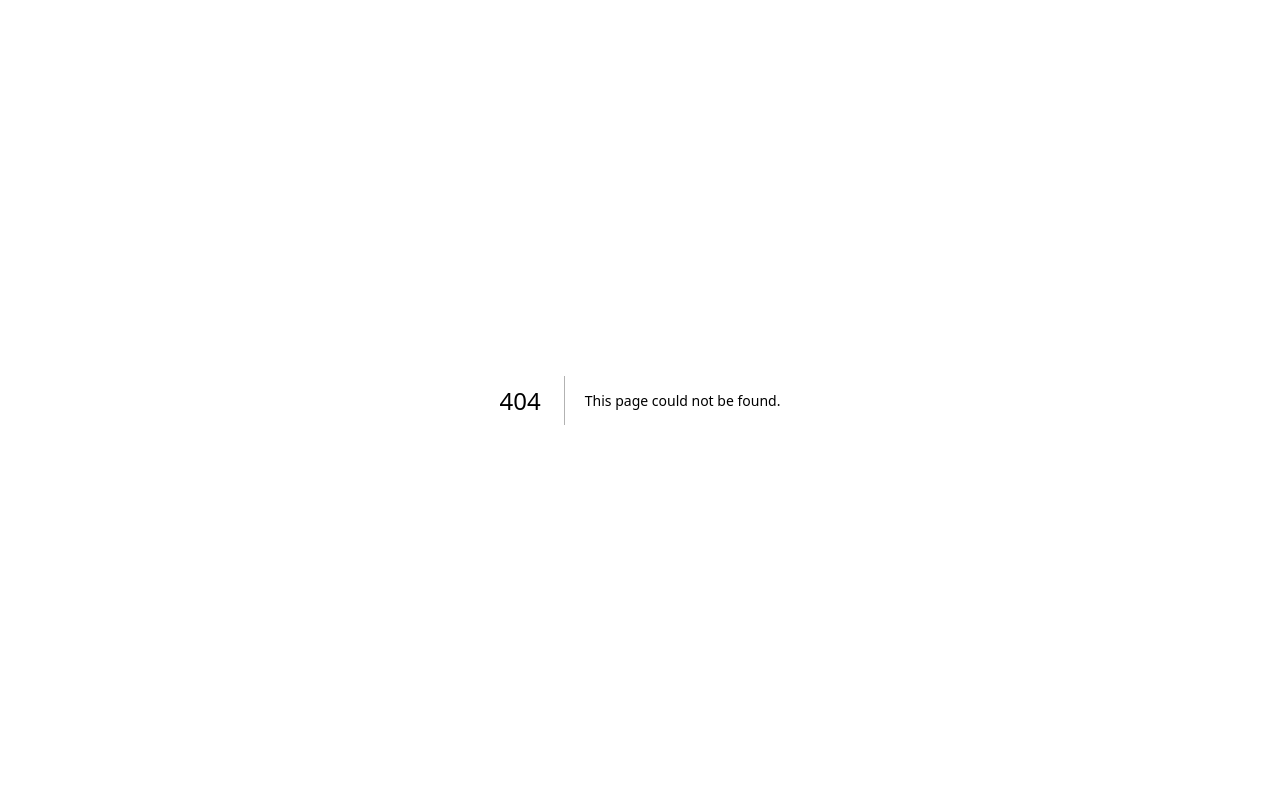
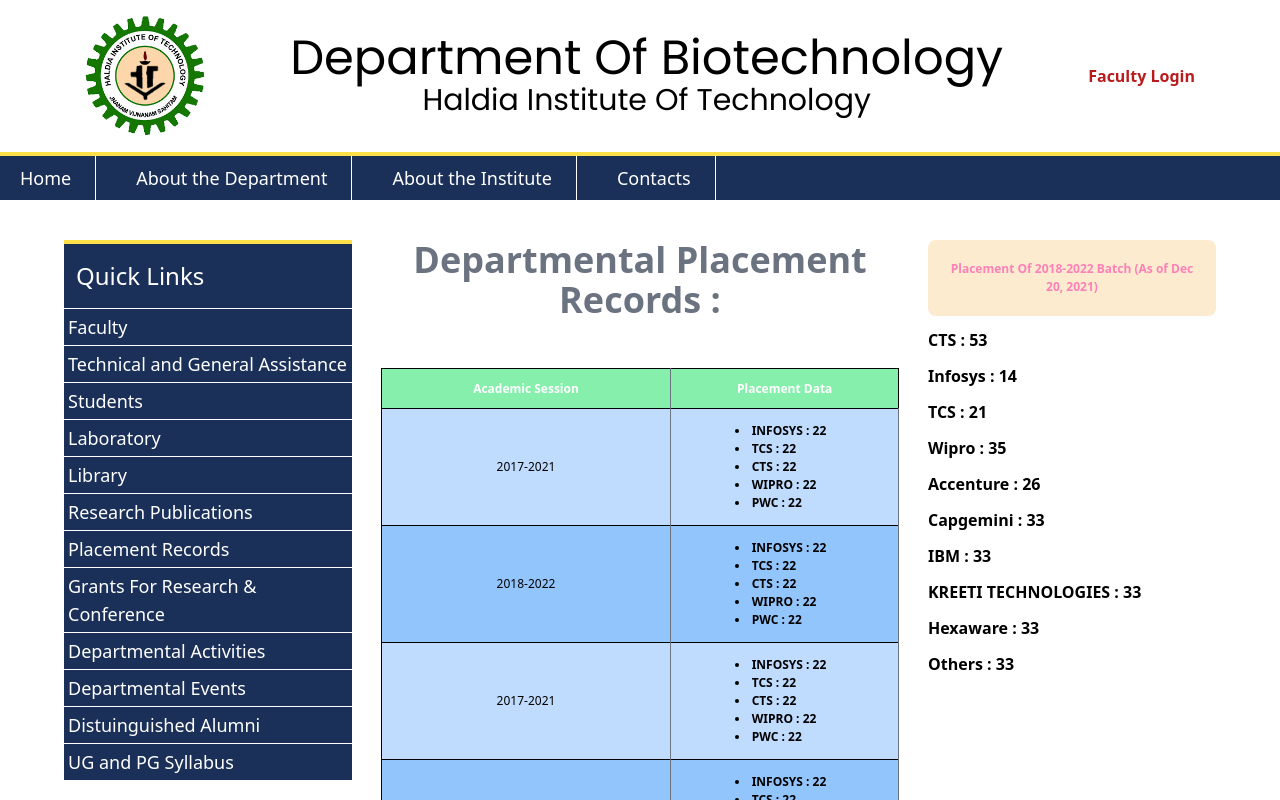
Before and after one commit to ratulbmg/bt-website, a Next.js app: page /placements in a window 1280 px wide. Before the commit this address had no page. Shown: the top 800 px of the page. Built offline with nearby package versions, Linux system fonts and the light colour scheme.

Commit message:
Placement Screens And Dropdown Added

```diff
--- a/components/quickLinks.js
+++ b/components/quickLinks.js
@@ -1,21 +1,71 @@
-import React from 'react'
+import React, { useState } from 'react'
 import { useRouter } from 'next/router'
 
 const QuickLinks = () => {
   const router=useRouter()
 
+  const [showStudentsDropdown,setShowStudentDropdown]=useState(false)
+  const [showLibraryDropdown,setShowLibraryDropdown]=useState(false)
+  const [showDADropdown,setShowDADropdown]=useState(false)
+
   return (
-    <div className="bg-[#1b3058] text-white border-t-4 border-yellow-300 w-1/4 h-[510px]">
+    <div className="bg-[#1b3058] text-white border-t-4 border-yellow-300 w-1/4 h-min">
           <p className="text-2xl py-4 pl-3 border-b border-white">Quick Links</p>
           <p className="text-lg p-1 border-b cursor-pointer border-white hover:text-yellow-300 duration-1000" onClick={()=>{router.push("/faculty")}}>Faculty</p>
           <p className="text-lg p-1 border-b cursor-pointer border-white hover:text-yellow-300 duration-1000" onClick={()=>{router.push("/teacherAndGeneralAssistance")}}>Technical and General Assistance</p>
-          <p className="text-lg p-1 border-b cursor-pointer border-white hover:text-yellow-300 duration-1000" onClick={()=>{router.push("/faculty")}}>Students <i className="fa-solid fa-chevron-right text-base text-gray-600"></i></p>
+          <p className="text-lg p-1 border-b cursor-pointer border-white hover:text-yellow-300 duration-1000" onClick={()=>{setShowStudentDropdown(!showStudentsDropdown)}}>
+            Students
+            <i className="fa-solid fa-chevron-right text-base text-gray-600"></i>
+
+            {showStudentsDropdown&&<div className='mt-3'><div className='bg-[#fdebd0] text-black w-[95%] text-[15px] mx-auto mb-2'>
+              <p className='pl-5'>List</p>
+            </div></div>}
+
+          </p>
           <p className="text-lg p-1 border-b cursor-pointer border-white hover:text-yellow-300 duration-1000" onClick={()=>{router.push("/laboratory")}}>Laboratory</p>
-          <p className="text-lg p-1 border-b cursor-pointer border-white hover:text-yellow-300 duration-1000" onClick={()=>{router.push("/faculty")}}>Library <i className="fa-solid fa-chevron-right text-base text-gray-600"></i></p>
+          <p className="text-lg p-1 border-b cursor-pointer border-white hover:text-yellow-300 duration-1000" onClick={()=>{setShowLibraryDropdown(!showLibraryDropdown)}}>
+            Library
+            <i className="fa-solid fa-chevron-right text-base text-gray-600"></i>
+
+
+            {showLibraryDropdown&&<div className='mt-3'>
+            <div className='bg-[#fdebd0] text-black w-[95%] text-[15px] mx-auto mb-2'>
+              <p className='pl-5'>Complementary Books</p>
+            </div>
+            <div className='bg-[#fdebd0] text-black w-[95%] text-[15px] mx-auto mb-2'>
+              <p className='pl-5'>Books Received From Central Library</p>
+            </div>
+            <div className='bg-[#fdebd0] text-black w-[95%] text-[15px] mx-auto mb-2'>
+              <p className='pl-5'>Available Journals</p>
+            </div>
+            </div>}
+
+
+            </p>
           <p className="text-lg p-1 border-b cursor-pointer border-white hover:text-yellow-300 duration-1000" onClick={()=>{router.push("/faculty")}}>Research Publications</p>
-          <p className="text-lg p-1 border-b cursor-pointer border-white hover:text-yellow-300 duration-1000" onClick={()=>{router.push("/faculty")}}>Placement Records</p>
+          <p className="text-lg p-1 border-b cursor-pointer border-white hover:text-yellow-300 duration-1000" onClick={()=>{router.push("/placements")}}>Placement Records</p>
           <p className="text-lg p-1 border-b cursor-pointer border-white hover:text-yellow-300 duration-1000" onClick={()=>{router.push("/faculty")}}>Grants For Research & Conference</p>
-          <p className="text-lg p-1 border-b cursor-pointer border-white hover:text-yellow-300 duration-1000" onClick={()=>{router.push("/faculty")}}>Departmental Activities <i className="fa-solid fa-chevron-right text-base text-gray-600"></i></p>
+          <p className="text-lg p-1 border-b cursor-pointer border-white hover:text-yellow-300 duration-1000" onClick={()=>{setShowDADropdown(!showDADropdown)}}>
+            Departmental Activities
+            <i className="fa-solid fa-chevron-right text-base text-gray-600"></i>
+
+            {showDADropdown&&<div className='mt-3'>
+            <div className='bg-[#fdebd0] text-black w-[95%] text-[15px] mx-auto mb-2'>
+              <p className='pl-5'>Webinars</p>
+            </div>
+            <div className='bg-[#fdebd0] text-black w-[95%] text-[15px] mx-auto mb-2'>
+              <p className='pl-5'>Conferences</p>
+            </div>
+            <div className='bg-[#fdebd0] text-black w-[95%] text-[15px] mx-auto mb-2'>
+              <p className='pl-5'>Newsletters</p>
+            </div>
+            <div className='bg-[#fdebd0] text-black w-[95%] text-[15px] mx-auto mb-2'>
+              <p className='pl-5'>Magazine</p>
+            </div>
+            </div>}
+
+
+            </p>
           <p className="text-lg p-1 border-b cursor-pointer border-white hover:text-yellow-300 duration-1000" onClick={()=>{router.push("/faculty")}}>Departmental Events</p>
           <p className="text-lg p-1 border-b cursor-pointer border-white hover:text-yellow-300 duration-1000" onClick={()=>{router.push("/alumni")}}>Distuinguished Alumni</p>
           <p className="text-lg p-1 border-b cursor-pointer border-white hover:text-yellow-300 duration-1000" onClick={()=>{router.push("/syllabus")}}>UG and PG Syllabus</p>
--- a/pages/alumni.js
+++ b/pages/alumni.js
@@ -30,7 +30,7 @@
       <div className="w-[90%] mx-auto flex flex-row justify-between mt-10 mb-20">
       <QuickLinks/>
         <div className="w-[45%]">
-          <p className="text-4xl font-semibold text-gray-500 text-center mb-12">Alumni Of Biotechnology</p>
+          <p className="text-4xl font-semibold text-gray-500 text-center mb-6">Alumni Of Biotechnology</p>
           <table className='table-auto border border-black mx-auto w-full'>
 
         <tr className='border border-black bg-blue-400'>
--- a/pages/faculty.js
+++ b/pages/faculty.js
@@ -29,7 +29,7 @@
       <div className="w-[90%] mx-auto flex flex-row justify-between mt-10 mb-20">
       <QuickLinks/>
         <div className="w-[45%]">
-          <p className="text-4xl font-semibold text-gray-500 text-center mb-12">Faculty</p>
+          <p className="text-4xl font-semibold text-gray-500 text-center mb-6">Faculty</p>
           <Table/>
 
         </div>
--- a/pages/index.js
+++ b/pages/index.js
@@ -31,7 +31,7 @@
         <div className="w-[40%] text-center">
           <p className="text-4xl font-semibold text-gray-500">Department Of Biotechnology</p>
           <p className="font-bold my-3">(NBA Accredited)</p>
-          <p className="text-xl my-3">(Under the School of Electronics, Computer and Informatics)</p>
+          <p className="text-xl my-3">(Under the School of Chemical and Biotechnology)</p>
           <a href="https://hithaldia.ac.in/" target={"_blank"} className="text-xl text-blue-600 my-3" rel="noreferrer">Haldia Institute Of Technology</a>
           <div className="w-2/3 mx-auto flex flex-row justify-between my-10">
             <div className="text-left">
--- /dev/null
+++ b/pages/placements.js
@@ -0,0 +1,122 @@
+import React from "react"
+import Image from "next/image"
+import logo from "../assets/logo.png"
+
+import Navbar from "@/components/navbar"
+import Footer from "@/components/footer"
+import QuickLinks from "@/components/quickLinks"
+import RightInfo from "@/components/rightInfo"
+
+
+const Placements=()=>{
+
+  return(
+    <div className="overflow-x-hidden">
+      <div className="w-screen flex flex-row justify-evenly items-center py-4">
+        <div className="w-[120px] h-[120px]">
+          <Image src={logo} alt={"Logo"}/>
+        </div>
+       <div>
+       <h1 className="text-5xl text-center poppins">
+       Department Of Biotechnology
+        </h1>
+        <h4 className="text-3xl text-center poppins">Haldia Institute Of Technology</h4>
+       </div>
+       <p className="text-red-700 font-bold cursor-pointer">Faculty Login</p>
+      </div>
+      <Navbar/>
+      <div className="w-[90%] mx-auto flex flex-row justify-between mt-10 mb-20">
+      <QuickLinks/>
+        <div className="w-[45%]">
+          <p className="text-4xl font-semibold text-gray-500 text-center mb-12">Departmental Placement Records :</p>
+
+          <table className='table-auto border border-black w-full'>
+        <tr className='border border-black bg-green-300 h-[40px]'>
+        <th className='text-[12px] text-center border-r border-gray-500 px-3 text-white'>
+            Academic Session
+    </th>
+    <th className='text-[12px] text-centeruppercase text-white'>
+        Placement Data
+    </th>
+    </tr>
+
+        <tr className='border border-black odd:bg-blue-300 even:bg-blue-200 h-[40px]'>
+        <td className='text-[12px] text-center border-r border-gray-500 px-3'>
+        2017-2021
+    </td>
+    <td className='text-[12px] text-center border-r border-gray-500 uppercase'>
+        <div className="w-[100px] mx-auto my-3">
+        <ul className="list-disc text-left" style={{listStylePosition:"inside"}}>
+        <li className="font-semibold">Infosys : 22</li>
+        <li className="font-semibold">TCS : 22</li>
+        <li className="font-semibold">CTS : 22</li>
+        <li className="font-semibold">Wipro : 22</li>
+        <li className="font-semibold">PWC : 22</li>
+     </ul>
+        </div>
+    </td>
+
+        </tr>
+        <tr className='border border-black odd:bg-blue-300 even:bg-blue-200 h-[40px]'>
+        <td className='text-[12px] text-center border-r border-gray-500 px-3'>
+        2018-2022
+    </td>
+    <td className='text-[12px] text-center border-r border-gray-500 uppercase'>
+    <div className="w-[100px] mx-auto my-3">
+        <ul className="list-disc text-left" style={{listStylePosition:"inside"}}>
+        <li className="font-semibold">Infosys : 22</li>
+        <li className="font-semibold">TCS : 22</li>
+        <li className="font-semibold">CTS : 22</li>
+        <li className="font-semibold">Wipro : 22</li>
+        <li className="font-semibold">PWC : 22</li>
+     </ul>
+        </div>
+    </td>
+
+        </tr>
+        <tr className='border border-black odd:bg-blue-300 even:bg-blue-200 h-[40px]'>
+        <td className='text-[12px] text-center border-r border-gray-500 px-3'>
+        2017-2021
+    </td>
+    <td className='text-[12px] text-center border-r border-gray-500 uppercase'>
+        <div className="w-[100px] mx-auto my-3">
+        <ul className="list-disc text-left" style={{listStylePosition:"inside"}}>
+        <li className="font-semibold">Infosys : 22</li>
+        <li className="font-semibold">TCS : 22</li>
+        <li className="font-semibold">CTS : 22</li>
+        <li className="font-semibold">Wipro : 22</li>
+        <li className="font-semibold">PWC : 22</li>
+     </ul>
+        </div>
+    </td>
+
+        </tr>
+        <tr className='border border-black odd:bg-blue-300 even:bg-blue-200 h-[40px]'>
+        <td className='text-[12px] text-center border-r border-gray-500 px-3'>
+        2018-2022
+    </td>
+    <td className='text-[12px] text-center border-r border-gray-500 uppercase'>
+    <div className="w-[100px] mx-auto my-3">
+        <ul className="list-disc text-left" style={{listStylePosition:"inside"}}>
+        <li className="font-semibold">Infosys : 22</li>
+        <li className="font-semibold">TCS : 22</li>
+        <li className="font-semibold">CTS : 22</li>
+        <li className="font-semibold">Wipro : 22</li>
+        <li className="font-semibold">PWC : 22</li>
+     </ul>
+        </div>
+    </td>
+
+        </tr>
+
+    </table>
+
+        </div>
+        <RightInfo/>
+      </div>
+      <Footer/>
+    </div>
+  )
+}
+
+export default Placements
--- a/pages/teacherAndGeneralAssistance.js
+++ b/pages/teacherAndGeneralAssistance.js
@@ -29,7 +29,7 @@
       <div className="w-[90%] mx-auto flex flex-row justify-between mt-10 mb-20">
       <QuickLinks/>
         <div className="w-[45%]">
-          <p className="text-4xl font-semibold text-gray-500 text-center mb-12">Teacher And General Assistance</p>
+          <p className="text-4xl font-semibold text-gray-500 text-center mb-6">Teacher And General Assistance</p>
           <Table/>
 
         </div>
```
